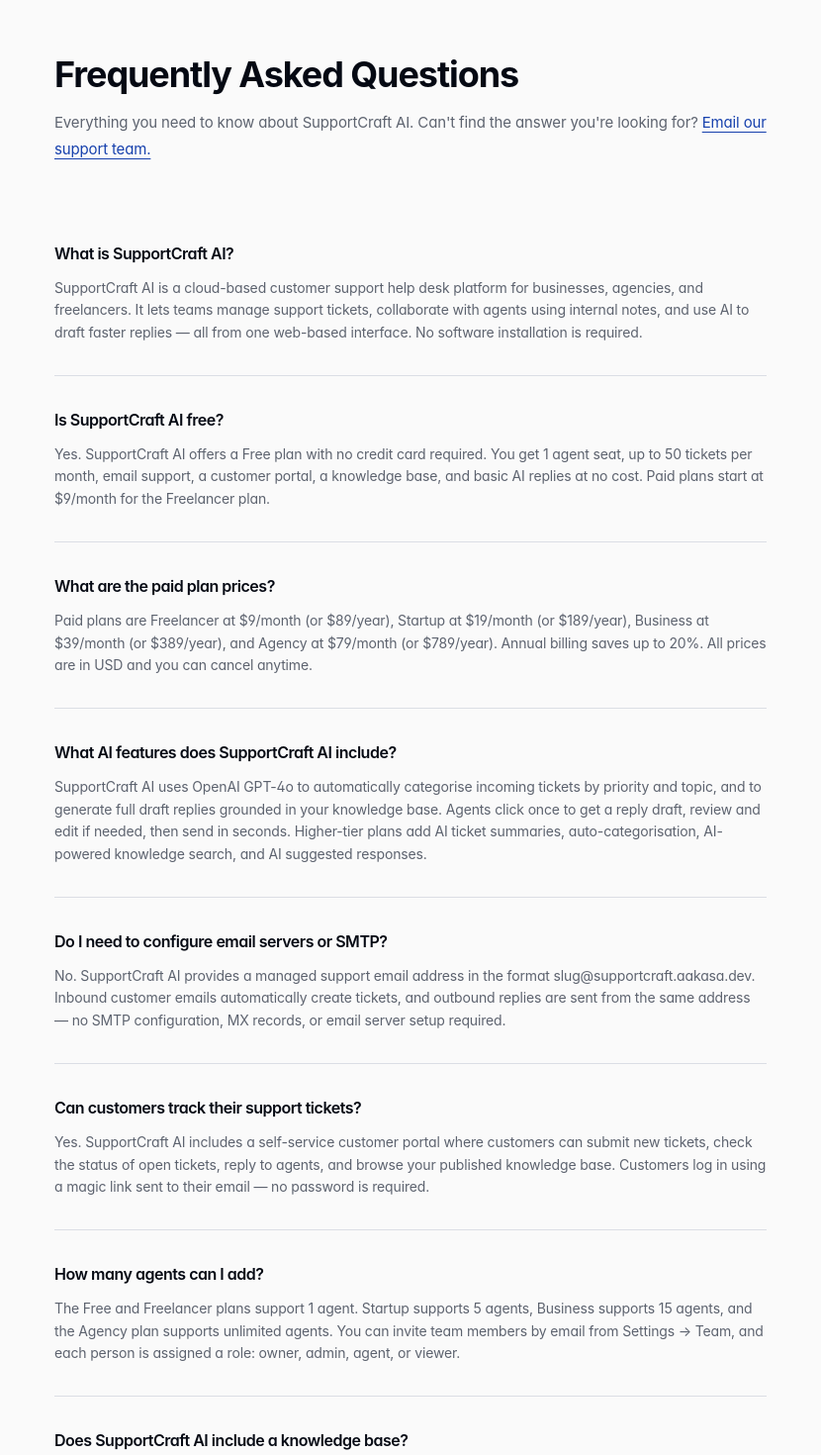
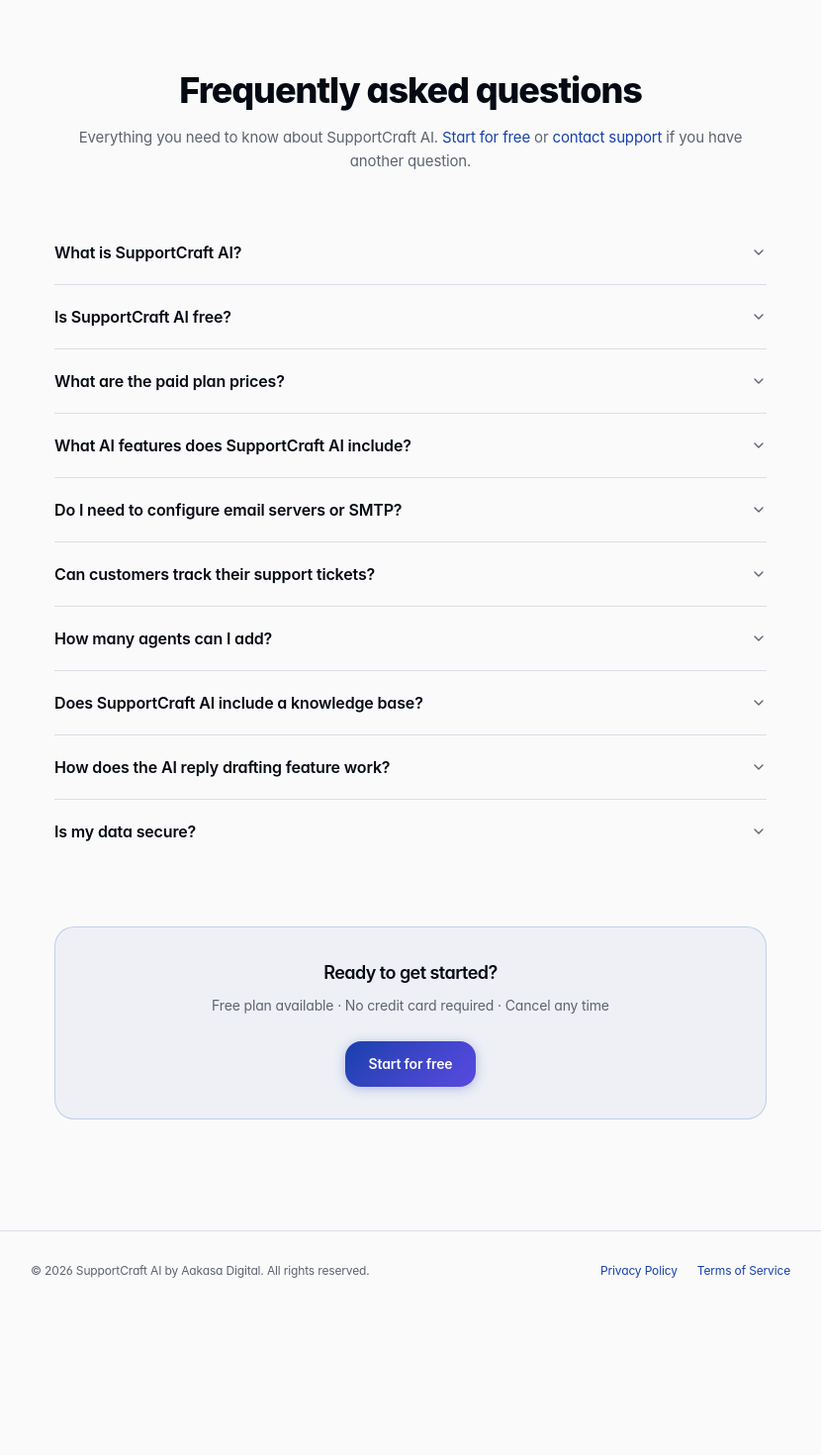
Before and after one commit to AakasaTech/SupportCraft_AI, a Next.js app: page /faq in a window 1280 px wide. Shown: the part 80-1550 px from the top of the page at 99% size, without its empty margins (225-1055 px from the left). After the commit the page ends 1404 px from the top, so only its background shows below. Built offline with nearby package versions, Linux system fonts and the light colour scheme; no server answers.

Commit message:
SEO Optimization

```diff
--- a/app/(auth)/layout.tsx
+++ b/app/(auth)/layout.tsx
@@ -1,5 +1,6 @@
 import type { Metadata } from "next";
 import Image from "next/image";
+import Link from "next/link";
 
 export const metadata: Metadata = {
   title: "Sign in",
@@ -10,12 +11,12 @@
     <div className="min-h-screen sc-hero-gradient flex items-center justify-center p-4">
       <div className="w-full max-w-md">
         <div className="mb-8 text-center">
-          <div className="inline-flex flex-col items-center gap-2">
+          <Link href="/" className="inline-flex flex-col items-center gap-2 opacity-90 hover:opacity-100 transition-opacity">
             <Image src="/logo.png" alt="SupportCraft AI" width={320} height={90} priority />
             <p className="text-sm text-muted-foreground">
               by <span className="font-medium text-foreground">Aakasa Digital</span>
             </p>
-          </div>
+          </Link>
         </div>
         <div className="sc-glass rounded-2xl p-8 shadow-xl">{children}</div>
       </div>
--- a/app/faq/page.tsx
+++ b/app/faq/page.tsx
@@ -1,6 +1,7 @@
 import type { Metadata } from "next";
 import Image from "next/image";
 import Link from "next/link";
+import { ChevronDown } from "lucide-react";
 
 export const metadata: Metadata = {
   title: "FAQ — SupportCraft AI",
@@ -8,69 +9,56 @@
     "Answers to frequently asked questions about SupportCraft AI — pricing, AI features, email setup, team management, and more.",
 };
 
-const faqs = [
+const FAQS = [
   {
-    question: "What is SupportCraft AI?",
-    answer:
-      "SupportCraft AI is a cloud-based customer support help desk platform for businesses, agencies, and freelancers. It lets teams manage support tickets, collaborate with agents using internal notes, and use AI to draft faster replies — all from one web-based interface. No software installation is required.",
+    q: "What is SupportCraft AI?",
+    a: "SupportCraft AI is a cloud-based customer support help desk platform for businesses, agencies, and freelancers. It lets teams manage support tickets, collaborate with agents using internal notes, and use AI to draft faster replies — all from one web-based interface. No software installation is required.",
   },
   {
-    question: "Is SupportCraft AI free?",
-    answer:
-      "Yes. SupportCraft AI offers a Free plan with no credit card required. You get 1 agent seat, up to 50 tickets per month, email support, a customer portal, a knowledge base, and basic AI replies at no cost. Paid plans start at $9/month for the Freelancer plan.",
+    q: "Is SupportCraft AI free?",
+    a: "Yes. SupportCraft AI offers a Free plan with no credit card required. You get 1 agent seat, up to 50 tickets per month, email support, a customer portal, a knowledge base, and basic AI replies at no cost. Paid plans start at $9/month for the Freelancer plan.",
   },
   {
-    question: "What are the paid plan prices?",
-    answer:
-      "Paid plans are Freelancer at $9/month (or $89/year), Startup at $19/month (or $189/year), Business at $39/month (or $389/year), and Agency at $79/month (or $789/year). Annual billing saves up to 20%. All prices are in USD and you can cancel anytime.",
+    q: "What are the paid plan prices?",
+    a: "Paid plans are Freelancer at $9/month (or $89/year), Startup at $19/month (or $189/year), Business at $39/month (or $389/year), and Agency at $79/month (or $789/year). Annual billing saves up to 20%. All prices are in USD and you can cancel anytime.",
   },
   {
-    question: "What AI features does SupportCraft AI include?",
-    answer:
-      "SupportCraft AI uses OpenAI GPT-4o to automatically categorise incoming tickets by priority and topic, and to generate full draft replies grounded in your knowledge base. Agents click once to get a reply draft, review and edit if needed, then send in seconds. Higher-tier plans add AI ticket summaries, auto-categorisation, AI-powered knowledge search, and AI suggested responses.",
+    q: "What AI features does SupportCraft AI include?",
+    a: "SupportCraft AI uses OpenAI GPT-4o to automatically categorise incoming tickets by priority and topic, and to generate full draft replies grounded in your knowledge base. Agents click once to get a reply draft, review and edit if needed, then send in seconds. Higher-tier plans add AI ticket summaries, auto-categorisation, AI-powered knowledge search, and AI suggested responses.",
   },
   {
-    question: "Do I need to configure email servers or SMTP?",
-    answer:
-      "No. SupportCraft AI provides a managed support email address in the format slug@supportcraft.aakasa.dev. Inbound customer emails automatically create tickets, and outbound replies are sent from the same address — no SMTP configuration, MX records, or email server setup required.",
+    q: "Do I need to configure email servers or SMTP?",
+    a: "No. SupportCraft AI provides a managed support email address in the format slug@supportcraft.aakasa.dev. Inbound customer emails automatically create tickets, and outbound replies are sent from the same address — no SMTP configuration, MX records, or email server setup required.",
   },
   {
-    question: "Can customers track their support tickets?",
-    answer:
-      "Yes. SupportCraft AI includes a self-service customer portal where customers can submit new tickets, check the status of open tickets, reply to agents, and browse your published knowledge base. Customers log in using a magic link sent to their email — no password is required.",
+    q: "Can customers track their support tickets?",
+    a: "Yes. SupportCraft AI includes a self-service customer portal where customers can submit new tickets, check the status of open tickets, reply to agents, and browse your published knowledge base. Customers log in using a magic link sent to their email — no password is required.",
   },
   {
-    question: "How many agents can I add?",
-    answer:
-      "The Free and Freelancer plans support 1 agent. Startup supports 5 agents, Business supports 15 agents, and the Agency plan supports unlimited agents. You can invite team members by email from Settings → Team, and each person is assigned a role: owner, admin, agent, or viewer.",
+    q: "How many agents can I add?",
+    a: "The Free and Freelancer plans support 1 agent. Startup supports 5 agents, Business supports 15 agents, and the Agency plan supports unlimited agents. You can invite team members by email from Settings → Team, and each person is assigned a role: owner, admin, agent, or viewer.",
   },
   {
-    question: "Does SupportCraft AI include a knowledge base?",
-    answer:
-      "Yes. All plans include a knowledge base where you can publish help articles. Articles serve two purposes: customers can search and self-serve through the portal, and the AI uses your published articles as context when drafting ticket replies — making suggestions more accurate over time.",
+    q: "Does SupportCraft AI include a knowledge base?",
+    a: "Yes. All plans include a knowledge base where you can publish help articles. Articles serve two purposes: customers can search and self-serve through the portal, and the AI uses your published articles as context when drafting ticket replies — making suggestions more accurate over time.",
   },
   {
-    question: "How does the AI reply drafting feature work?",
-    answer:
-      "When an agent opens a ticket, they can click the AI Generate button in the reply editor. SupportCraft AI sends the ticket content, conversation history, and relevant knowledge base articles to OpenAI GPT-4o, which returns a full draft reply. The agent reviews the draft, edits it if needed, and sends it to the customer.",
+    q: "How does the AI reply drafting feature work?",
+    a: "When an agent opens a ticket, they can click the AI Generate button in the reply editor. SupportCraft AI sends the ticket content, conversation history, and relevant knowledge base articles to OpenAI GPT-4o, which returns a full draft reply. The agent reviews the draft, edits it if needed, and sends it to the customer.",
   },
   {
-    question: "Is my data secure?",
-    answer:
-      "Yes. All data is encrypted in transit using 256-bit TLS. SupportCraft AI is hosted on secure cloud infrastructure and is built with SOC 2 readiness in mind. We use OAuth 2.0 for Google Sign-In and never store passwords. We request only your name and email address from Google, and use them solely to identify your account. See our Privacy Policy for full details.",
+    q: "Is my data secure?",
+    a: "Yes. All data is encrypted in transit using 256-bit TLS. SupportCraft AI is hosted on secure cloud infrastructure and is built with SOC 2 readiness in mind. We use OAuth 2.0 for Google Sign-In and never store passwords. We request only your name and email address from Google, and use them solely to identify your account. See our Privacy Policy for full details.",
   },
-];
+] as const;
 
-const faqPageSchema = {
+const faqSchema = {
   "@context": "https://schema.org",
   "@type": "FAQPage",
-  "mainEntity": faqs.map(({ question, answer }) => ({
+  mainEntity: FAQS.map(({ q, a }) => ({
     "@type": "Question",
-    "name": question,
-    "acceptedAnswer": {
-      "@type": "Answer",
-      "text": answer,
-    },
+    name: q,
+    acceptedAnswer: { "@type": "Answer", text: a },
   })),
 };
 
@@ -79,7 +67,7 @@
     <>
       <script
         type="application/ld+json"
-        dangerouslySetInnerHTML={{ __html: JSON.stringify(faqPageSchema) }}
+        dangerouslySetInnerHTML={{ __html: JSON.stringify(faqSchema) }}
       />
 
       <div className="min-h-screen bg-background text-foreground">
@@ -92,55 +80,54 @@
               <span className="font-semibold text-base">SupportCraft AI</span>
             </Link>
             <div className="flex items-center gap-3">
-              <Link href="/#pricing"  className="hidden text-sm text-muted-foreground hover:text-foreground transition-colors sm:block">Pricing</Link>
-              <Link href="/login"     className="hidden text-sm text-muted-foreground hover:text-foreground transition-colors sm:block">Sign in</Link>
-              <Link href="/register"  className="sc-btn-primary rounded-lg px-4 py-2 text-sm font-semibold">Start free trial</Link>
+              <Link href="/#pricing" className="hidden text-sm text-muted-foreground hover:text-foreground transition-colors sm:block">Pricing</Link>
+              <Link href="/login"    className="hidden text-sm text-muted-foreground hover:text-foreground transition-colors sm:block">Sign in</Link>
+              <Link href="/register" className="sc-btn-primary rounded-lg px-4 py-2 text-sm font-semibold">Start free trial</Link>
             </div>
           </nav>
         </header>
 
         {/* Content */}
-        <main className="mx-auto max-w-3xl px-6 py-16">
+        <main className="mx-auto max-w-3xl px-6 py-20">
 
-          <div className="mb-12">
-            <h1 className="text-4xl font-bold tracking-tight">Frequently Asked Questions</h1>
-            <p className="mt-4 text-muted-foreground leading-relaxed">
-              Everything you need to know about SupportCraft AI. Can&apos;t find the answer you&apos;re looking for?{" "}
-              <a href="mailto:hello@aakasa.dev" className="text-primary underline underline-offset-4 hover:text-primary/80 transition-colors">
-                Email our support team.
-              </a>
+          <div className="mb-12 text-center">
+            <h1 className="text-4xl font-extrabold tracking-tight">Frequently asked questions</h1>
+            <p className="mt-4 text-muted-foreground">
+              Everything you need to know about SupportCraft AI.{" "}
+              <Link href="/register" className="text-primary hover:underline">
+                Start for free
+              </Link>{" "}
+              or{" "}
+              <a href="mailto:hello@aakasa.dev" className="text-primary hover:underline">
+                contact support
+              </a>{" "}
+              if you have another question.
             </p>
           </div>
 
-          <div className="space-y-0 divide-y divide-border">
-            {faqs.map(({ question, answer }, i) => (
-              <div key={i} className="py-8">
-                <h2 className="text-base font-semibold text-foreground mb-3">{question}</h2>
-                <p className="text-sm leading-relaxed text-muted-foreground">{answer}</p>
-              </div>
+          <dl className="divide-y divide-border">
+            {FAQS.map(({ q, a }) => (
+              <details key={q} className="group py-5">
+                <summary className="flex cursor-pointer list-none items-center justify-between gap-4">
+                  <dt className="text-base font-semibold">{q}</dt>
+                  <ChevronDown className="h-4 w-4 shrink-0 text-muted-foreground transition-transform group-open:rotate-180" />
+                </summary>
+                <dd className="mt-3 text-sm leading-relaxed text-muted-foreground">{a}</dd>
+              </details>
             ))}
-          </div>
+          </dl>
 
-          {/* CTA */}
-          <div className="mt-16 rounded-2xl border border-border bg-muted/30 p-8 text-center">
-            <h2 className="text-xl font-bold">Ready to get started?</h2>
+          <div className="mt-16 rounded-2xl border border-primary/20 bg-primary/5 px-8 py-8 text-center">
+            <h2 className="text-lg font-semibold">Ready to get started?</h2>
             <p className="mt-2 text-sm text-muted-foreground">
-              Start free — no credit card required. Upgrade anytime.
+              Free plan available · No credit card required · Cancel any time
             </p>
-            <div className="mt-6 flex flex-wrap justify-center gap-3">
-              <Link
-                href="/register"
-                className="sc-btn-primary inline-flex items-center gap-2 rounded-xl px-6 py-3 text-sm font-semibold"
-              >
-                Start for free
-              </Link>
-              <Link
-                href="/"
-                className="inline-flex items-center gap-2 rounded-xl border border-border bg-card px-6 py-3 text-sm font-semibold text-foreground hover:bg-muted transition-colors"
-              >
-                Back to home
-              </Link>
-            </div>
+            <Link
+              href="/register"
+              className="sc-btn-primary mt-6 inline-flex items-center gap-2 rounded-xl px-6 py-3 text-sm font-semibold"
+            >
+              Start for free
+            </Link>
           </div>
 
         </main>
@@ -149,7 +136,7 @@
         <footer className="border-t border-border px-6 py-8 mt-8">
           <div className="mx-auto flex max-w-3xl flex-col items-center justify-between gap-4 sm:flex-row">
             <p className="text-xs text-muted-foreground">
-              © {new Date().getFullYear()} SupportCraft AI by Aakasa Digital. All rights reserved.
+              &copy; {new Date().getFullYear()} SupportCraft AI by Aakasa Digital. All rights reserved.
             </p>
             <div className="flex gap-5 text-xs text-muted-foreground">
               <Link href="/privacy" className="hover:text-foreground transition-colors">Privacy Policy</Link>
--- a/app/page.tsx
+++ b/app/page.tsx
@@ -178,7 +178,7 @@
         <nav className="mx-auto flex max-w-7xl items-center justify-between px-6 py-4">
           {/* Logo */}
           <Link href="/">
-            <Image src="/logo.png" alt="SupportCraft AI" width={340} height={96} priority />
+            <Image src="/logo.png" alt="SupportCraft AI" width={284} height={80} className="h-20 w-auto" priority />
           </Link>
 
           {/* Nav links */}
--- a/app/portal/login/page.tsx
+++ b/app/portal/login/page.tsx
@@ -9,7 +9,9 @@
   return (
     <div className="max-w-sm mx-auto">
       <div className="mb-8 text-center">
-        <Image src="/logo.png" alt="SupportCraft AI" width={320} height={90} priority className="mx-auto" />
+        <Link href="/" className="inline-block opacity-90 hover:opacity-100 transition-opacity">
+          <Image src="/logo.png" alt="SupportCraft AI" width={320} height={90} priority className="mx-auto" />
+        </Link>
       </div>
       <div className="sc-glass rounded-2xl p-8 shadow-xl space-y-6">
         <div>
```
